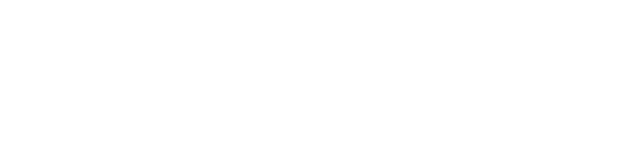
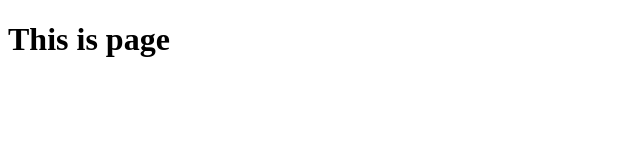
Before and after one commit to Momentum-Team-17/small-business-website-Stinacon, a plain HTML site: page example.html in a window 1280 px wide. Shown: the whole page, without its empty margins (0-640 px from the left). Drawn offline with Linux system fonts and the light colour scheme.

Commit message:
added text to example page

```diff
--- a/example.html
+++ b/example.html
@@ -9,7 +9,7 @@
 </head>
 
 <body>
-
+    <h1>This is page</h1>
 </body>
 
 </html>
```
